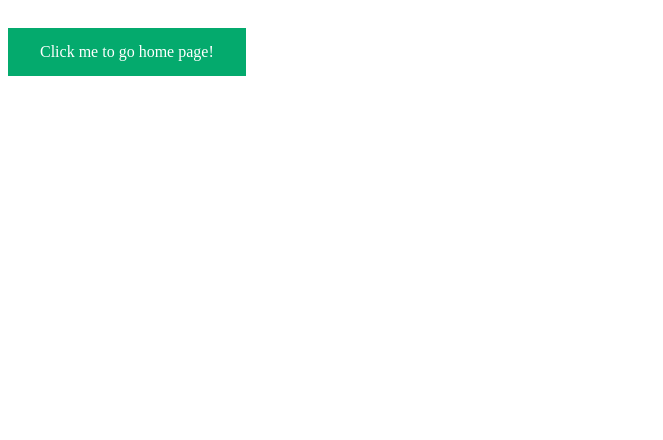
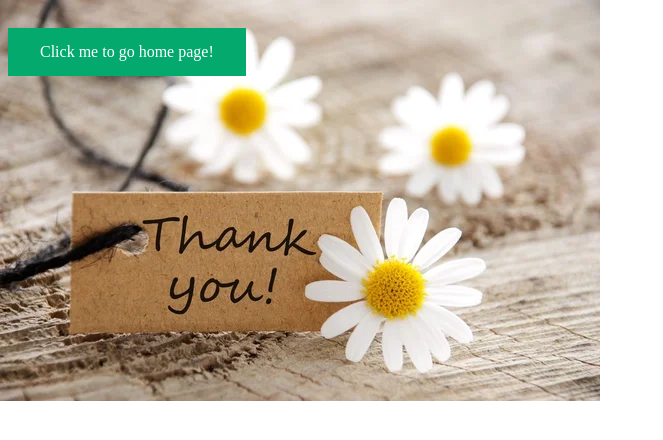
Before and after one commit to 22uit024/deuo, a plain HTML site: page thankyou.html in a window 1280 px wide. Shown: the whole page, without its empty margins (0-663 px from the left). Drawn offline with Linux system fonts and the light colour scheme.

Commit message:
Update thankyou.html

```diff
--- a/thankyou.html
+++ b/thankyou.html
@@ -4,7 +4,7 @@
   <title>Thank You Page</title>
 <style align = "center">
 body {
-  background-image: url('example_img_thank.jpg');
+  background-image: url('thank.jpg');
   background-repeat: no-repeat;
 }
   .button {
```
